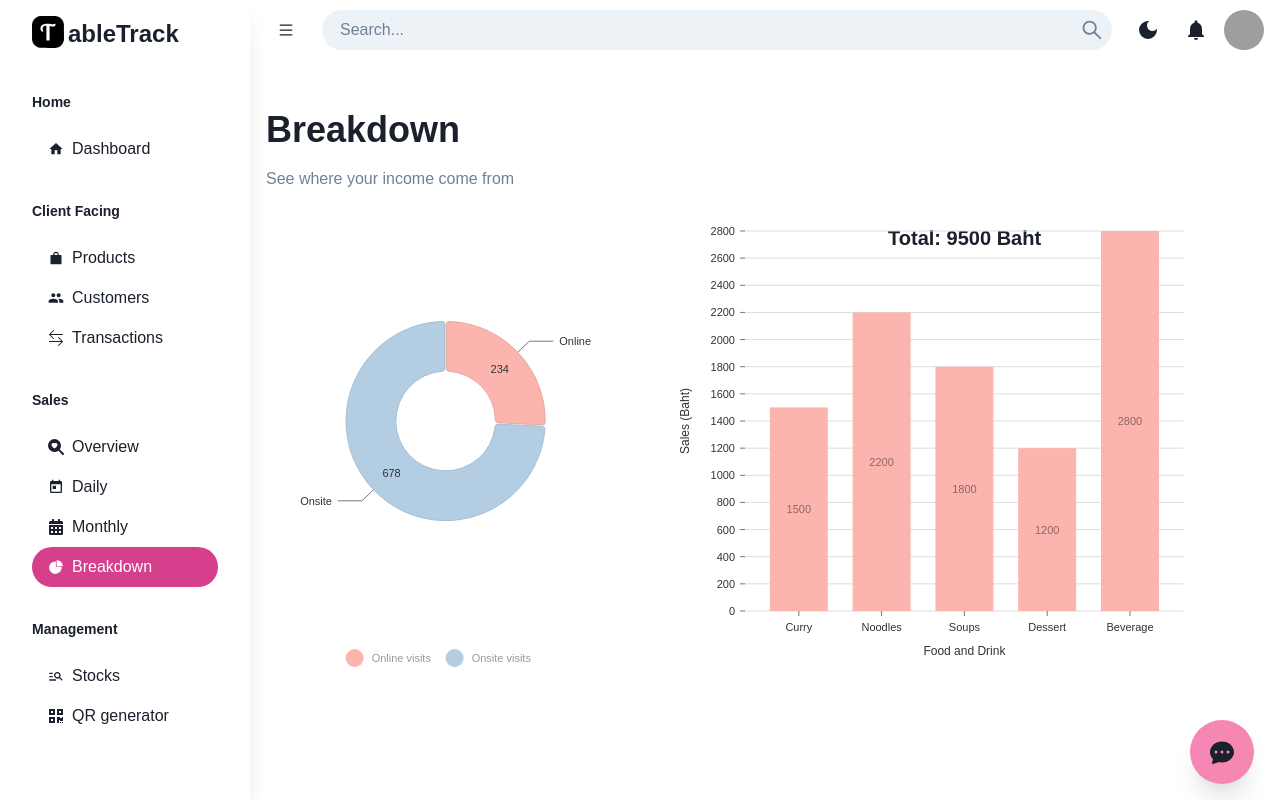
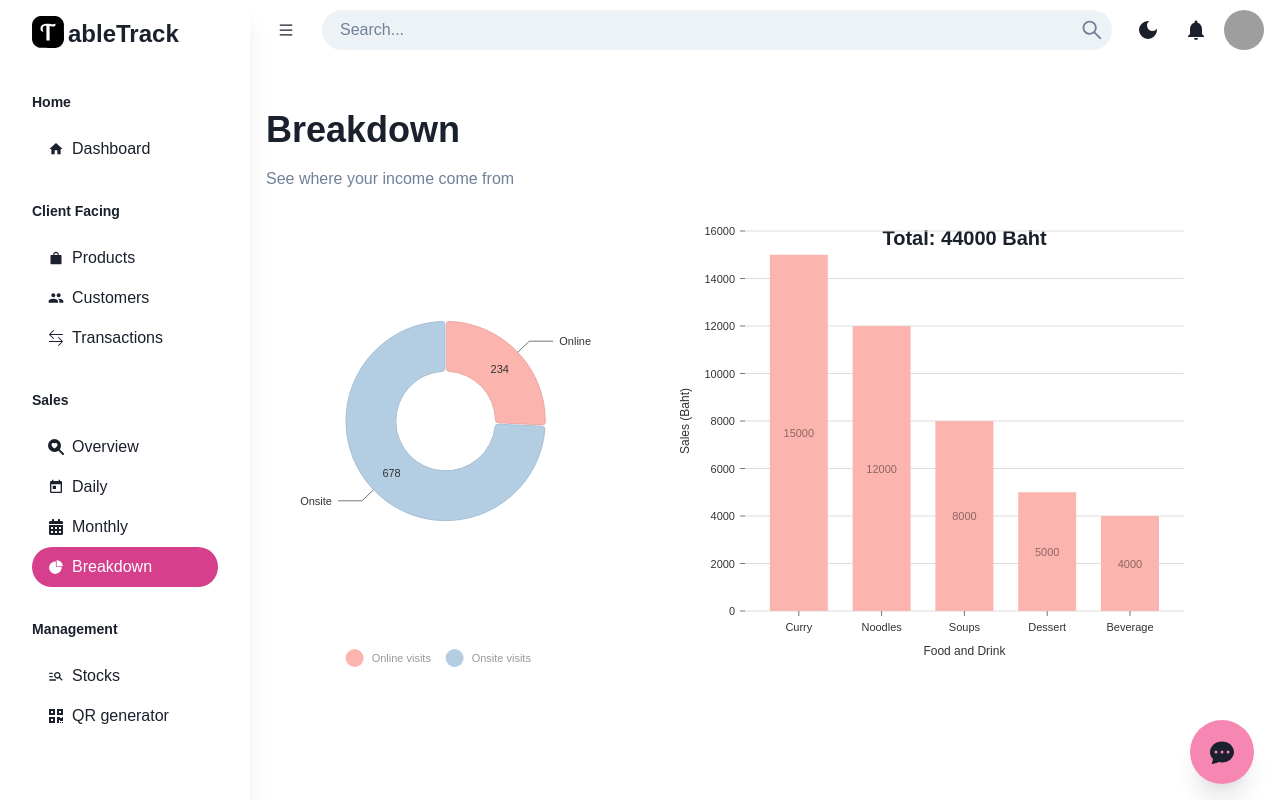
Before and after one commit to GavinITP/new-table-track, a React (Vite) app in the folder client/: page /sales/breakdown in a window 1280 px wide. Built offline with nearby package versions, Linux system fonts and the light colour scheme; no server answers; grey boxes are pictures that could not be loaded.

Commit message:
fix: ts error

```diff
--- a/client/src/components/BreakdownChart/index.tsx
+++ b/client/src/components/BreakdownChart/index.tsx
@@ -3,11 +3,11 @@ import { Box, Text } from "@chakra-ui/react";
 
 const BreakdownChart = () => {
   const formattedData = [
-    { category: "Curry", sales: 1500 },
-    { category: "Noodles", sales: 2200 },
-    { category: "Soups", sales: 1800 },
-    { category: "Dessert", sales: 1200 },
-    { category: "Beverage", sales: 2800 },
+    { category: "Curry", sales: 15000 },
+    { category: "Noodles", sales: 12000 },
+    { category: "Soups", sales: 8000 },
+    { category: "Dessert", sales: 5000 },
+    { category: "Beverage", sales: 4000 },
   ];
 
   return (
--- a/client/src/components/CrmChatBot/index.tsx
+++ b/client/src/components/CrmChatBot/index.tsx
@@ -1,4 +1,3 @@
-import React from "react";
 import ChatBot from "react-simple-chatbot";
 import { ThemeProvider } from "styled-components";
 
@@ -21,15 +20,15 @@ const CrmChatbot = () => {
         steps={[
           {
             id: "1",
-            message: "What number I am thinking?",
+            message: "Welcome to TableTrack services. How can i help you?",
             trigger: "2",
           },
           {
             id: "2",
             options: [
-              { value: 1, label: "Number 1", trigger: "4" },
-              { value: 2, label: "Number 2", trigger: "3" },
-              { value: 3, label: "Number 3", trigger: "3" },
+              { value: 1, label: "Data searching", trigger: "4" },
+              { value: 2, label: "Data visualization", trigger: "3" },
+              { value: 3, label: "Data analytic", trigger: "3" },
             ],
           },
           {
--- a/client/src/main.tsx
+++ b/client/src/main.tsx
@@ -1,4 +1,3 @@
-import React from "react";
 import ReactDOM from "react-dom/client";
 import App from "./App.tsx";
 import "./index.css";
--- a/client/src/pages/client-facing/products/index.tsx
+++ b/client/src/pages/client-facing/products/index.tsx
@@ -26,7 +26,7 @@ interface ProductType {
 }
 
 const Products = () => {
-  const [products, SetProducts] = useState<ProductType[]>(dataProduct);
+  const [products] = useState<ProductType[]>(dataProduct);
 
   return (
     <Box>
--- a/client/src/pages/sales/monthly/index.tsx
+++ b/client/src/pages/sales/monthly/index.tsx
@@ -1,26 +1,17 @@
 import { useMemo } from "react";
 import { Box, Flex, Spinner, Text } from "@chakra-ui/react";
-import { ResponsiveLine } from "@nivo/line";
+import { ResponsiveLine, Serie } from "@nivo/line";
 import { useGetSalesQuery } from "../../../state/api";
 import PageHeader from "../../../components/PageHeader";
 
+interface MonthlyData {
+  month: string;
+  totalSales: number;
+  totalUnits: number;
+}
+
 const Monthly = () => {
   const { data, isLoading } = useGetSalesQuery("");
-
-  const months = [
-    "January",
-    "February",
-    "March",
-    "April",
-    "May",
-    "June",
-    "July",
-    "August",
-    "September",
-    "October",
-    "November",
-    "December",
-  ];
 
   const [formattedData] = useMemo(() => {
     if (!data) return [];
@@ -29,15 +20,16 @@ const Monthly = () => {
     const totalSalesLine = {
       id: "totalSales",
       color: "#123412",
-      data: [],
+      data: [] as { x: string; y: number }[],
     };
     const totalUnitsLine = {
       id: "totalUnits",
       color: "#234323",
-      data: [],
+      data: [] as { x: string; y: number }[],
     };
 
-    Object.values(monthlyData).forEach(({ month, totalSales, totalUnits }) => {
+    Object.values<MonthlyData>(monthlyData).forEach(
+      ({ month, totalSales, totalUnits }) => {
         totalSalesLine.data = [
           ...totalSalesLine.data,
           { x: month, y: totalSales },
@@ -46,7 +38,8 @@ const Monthly = () => {
           ...totalUnitsLine.data,
           { x: month, y: totalUnits },
         ];
-    });
+      }
+    );
 
     const formattedData = [totalSalesLine, totalUnitsLine];
     return [formattedData];
@@ -84,11 +77,10 @@ const Monthly = () => {
 
       <Box h="500px">
         <ResponsiveLine
-          data={formattedData}
+          data={formattedData as Serie[]}
           margin={{ top: 20, right: 60, bottom: 50, left: 80 }}
           xScale={{
             type: "point",
-            values: months,
           }}
           yScale={{
             type: "linear",
```
Lines whose indentation alone changed are shown as unchanged.
